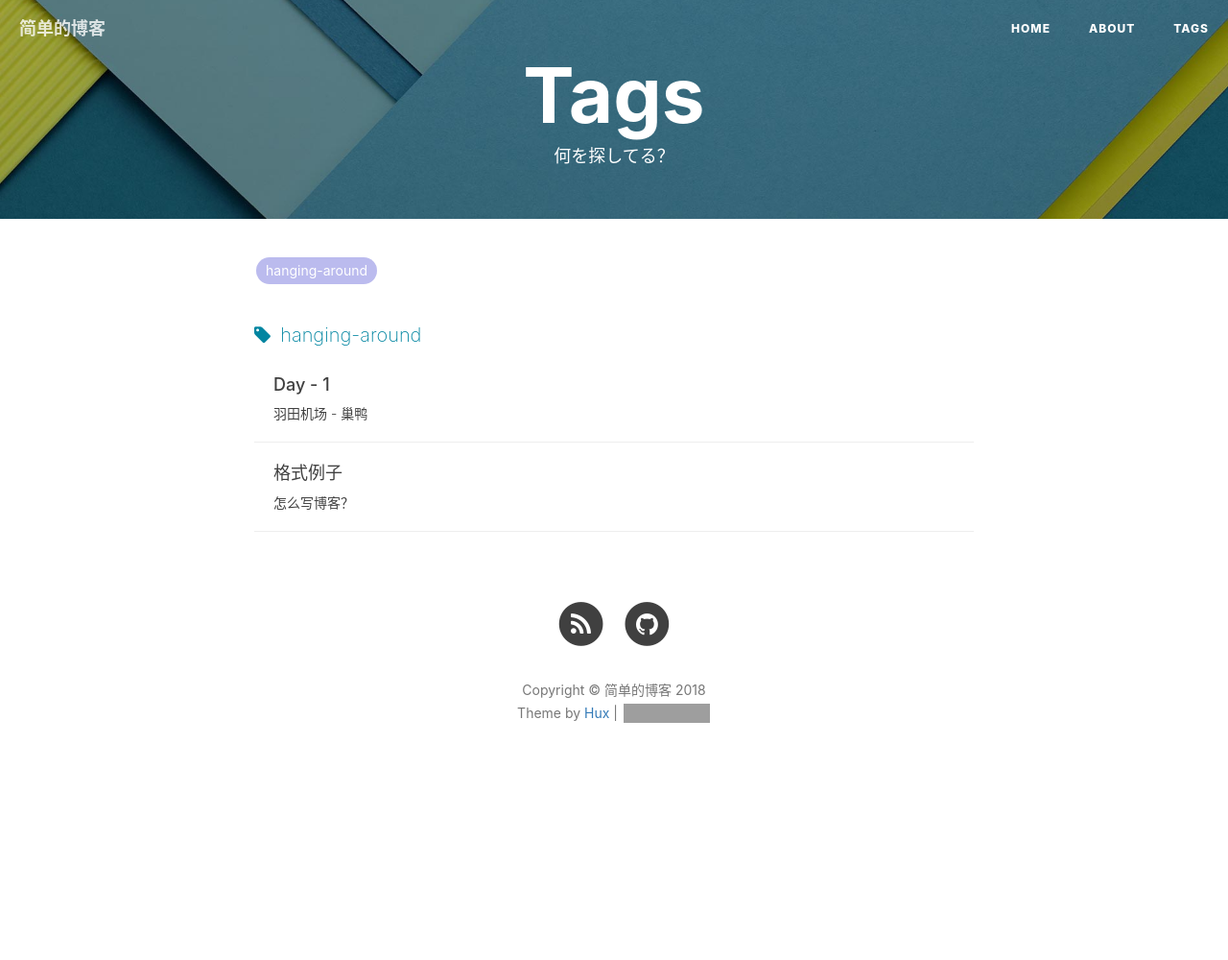
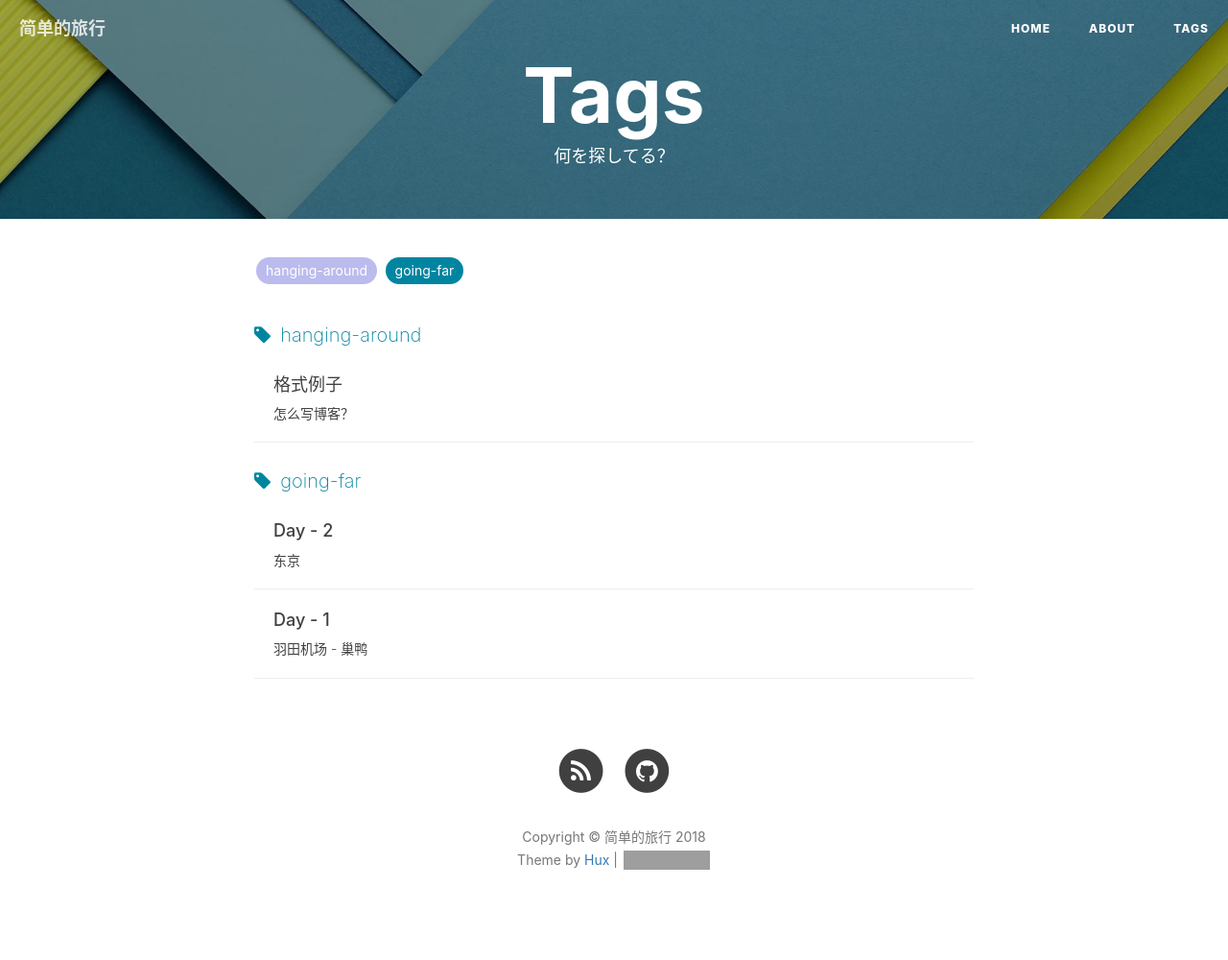
Before and after one commit to MingjieJian/w_present, a Jekyll site: the page built from tags.html, in a window 1280 px wide. Shown: the whole page at 96% size. Built offline with Jekyll 4.4.1, drawn with Linux system fonts in a browser that asks for light colours; nearby versions of some CDN libraries; comment, search, counter and statistics services are not loaded; before the commit the page ends 900 px from its top, so only the background shows below that; grey boxes are pictures that could not be loaded.

Commit message:
Added Day2

```diff
--- a/_config.yml
+++ b/_config.yml
@@ -1,6 +1,6 @@
 # Site settings
-title: 简单的博客
-SEOTitle: 简单的博客
+title: 简单的旅行
+SEOTitle: 简单的旅行
 header-img: img/home-bg.jpg
 email: ssaajianmigjie@gmail.com
 description: ""
@@ -92,6 +92,6 @@ friends: [
 ]
 
 # RSS feed
-name:         简单的博客
-description:  Write everything, think everything.
+name:         简单的旅行
+description:  Link tighter in the travel.
 url:          https://mingjiejian.github.io/
--- a/_posts/2018-05-29-day1.markdown
+++ b/_posts/2018-05-29-day1.markdown
@@ -4,10 +4,10 @@ title:      "Day - 1"
 subtitle:   "羽田机场 - 巢鸭"
 date:       2018-05-29
 author:     "Mingjie"
-header-img: "img/post-bg-how-to.png"
+header-img: "img/post-bg-day1.png"
 comments:   false
 tags:
-      - hanging-around
+      - going-far
 ---
 
 2月18虽然是周日，但还是和往常一样来到了学校。早上和下午做了什么已经不记得了，不过从大概两点多开始就挂着flightaware，算着什么时候该去机场了。这么多次都是爸妈接机，总该我来接一次。虽然落地过关拿行李之后出来肯定过了7点半，但是怎么能不在7点半前到呢？这么想着吃完晚饭就跑羽田去了。熟门熟路地走到出关口，站了一会决定坐着，然后再站起来，然后再坐着。一直等到老妈手机开机、连上随身WiFi之后才稍微坐久了一点。本来以为过关的人不会很多，不过还是周末的晚上，爸妈愣是搞了一个多小时才出来。
```
Also changed, not shown: _posts/2018-06-05-day2.markdown (added, +26 -0 lines), img/home-bg.jpg, img/in-post/post-day2/2-1.jpg (added), img/post-bg-day1.png (added), img/post-bg-day2.jpg (added).
